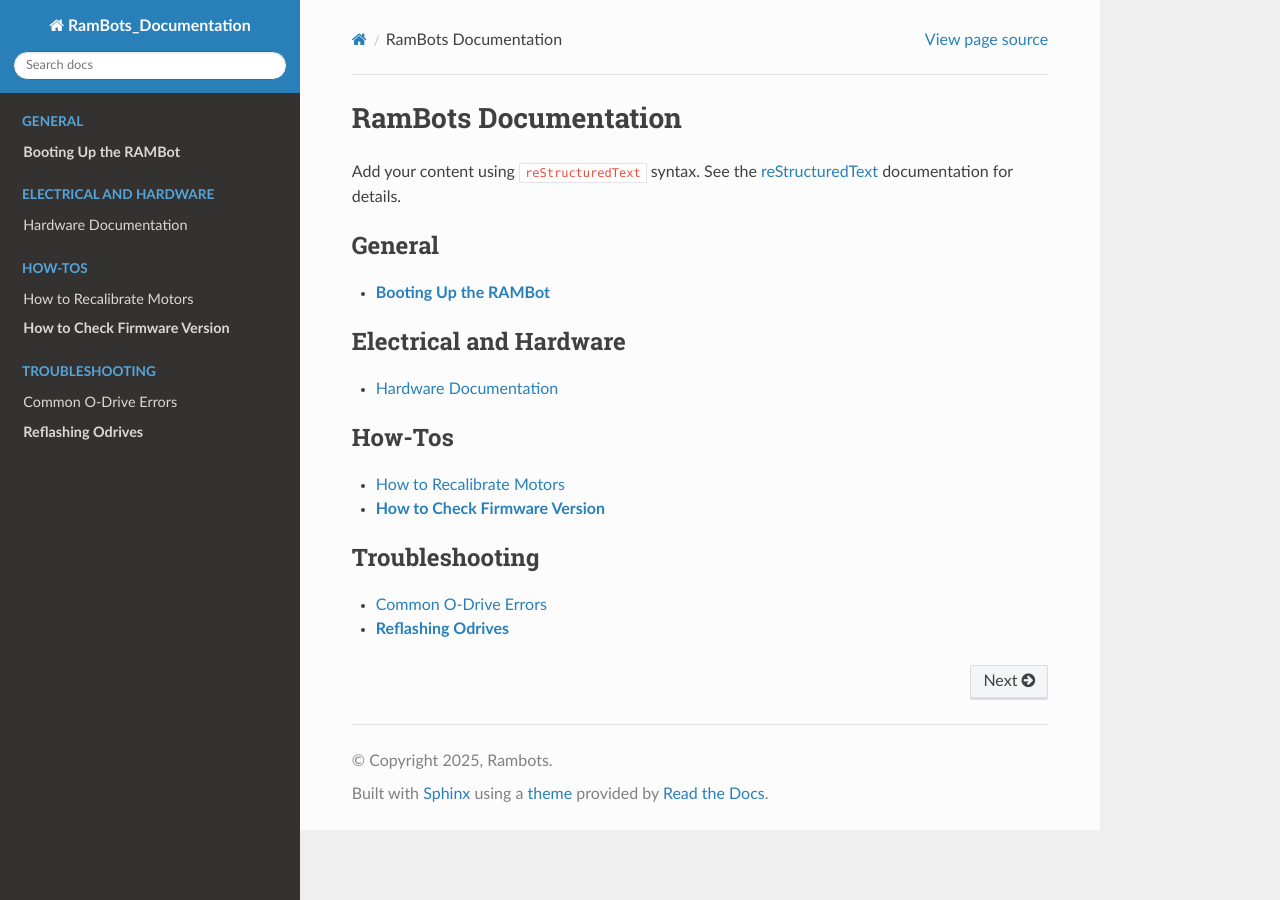
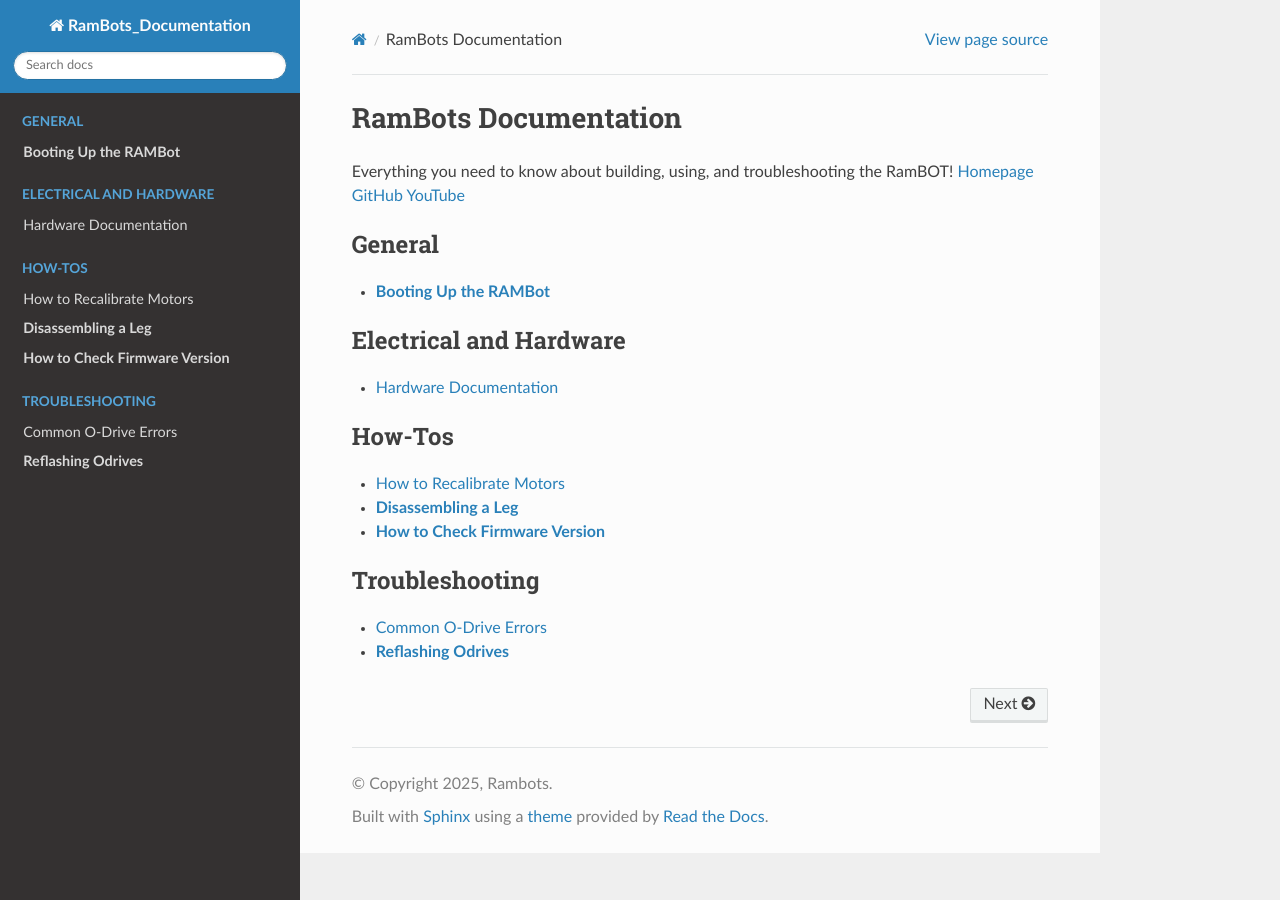
Before and after one commit to RAMBotsCSU/RamBots-Documentation, a Sphinx documentation site: the page built from source/index.rst, in a window 1280 px wide. Built offline with Sphinx 7.4.7 and the Read the Docs theme 3.1.0, drawn with Linux system fonts in a browser that asks for light colours.

Commit message:
one more try

```diff
--- a/source/index.rst
+++ b/source/index.rst
@@ -6,9 +6,10 @@
 RamBots Documentation
 ======================
 
-Add your content using ``reStructuredText`` syntax. See the
-`reStructuredText <https://www.sphinx-doc.org/en/master/usage/restructuredtext/index.html>`_
-documentation for details.
+Everything you need to know about building, using, and troubleshooting the RamBOT!
+`Homepage <https://projects-web.engr.colostate.edu/ece-sr-design/AY25/RamBOTs/>`__
+`GitHub <https://www.sphinx-doc.org/en/master/usage/restructuredtext/index.html>`__
+`YouTube <https://www.youtube.com/@RamBOTsCSU>`__
 
 .. toctree::
    :maxdepth: 2
--- a/source/leg_disassembly.rst
+++ b/source/leg_disassembly.rst
@@ -1,3 +1,8 @@
+**Disassembling a Leg**
+===============================================
+*This guide will show you how to disassemble a leg to the point where
+the motors have no load. This is especially useful for calibrating the encoders*
+
 **Tools Needed:**
 
 1. A screwdriver that is compatible with the hex head screws.
```
